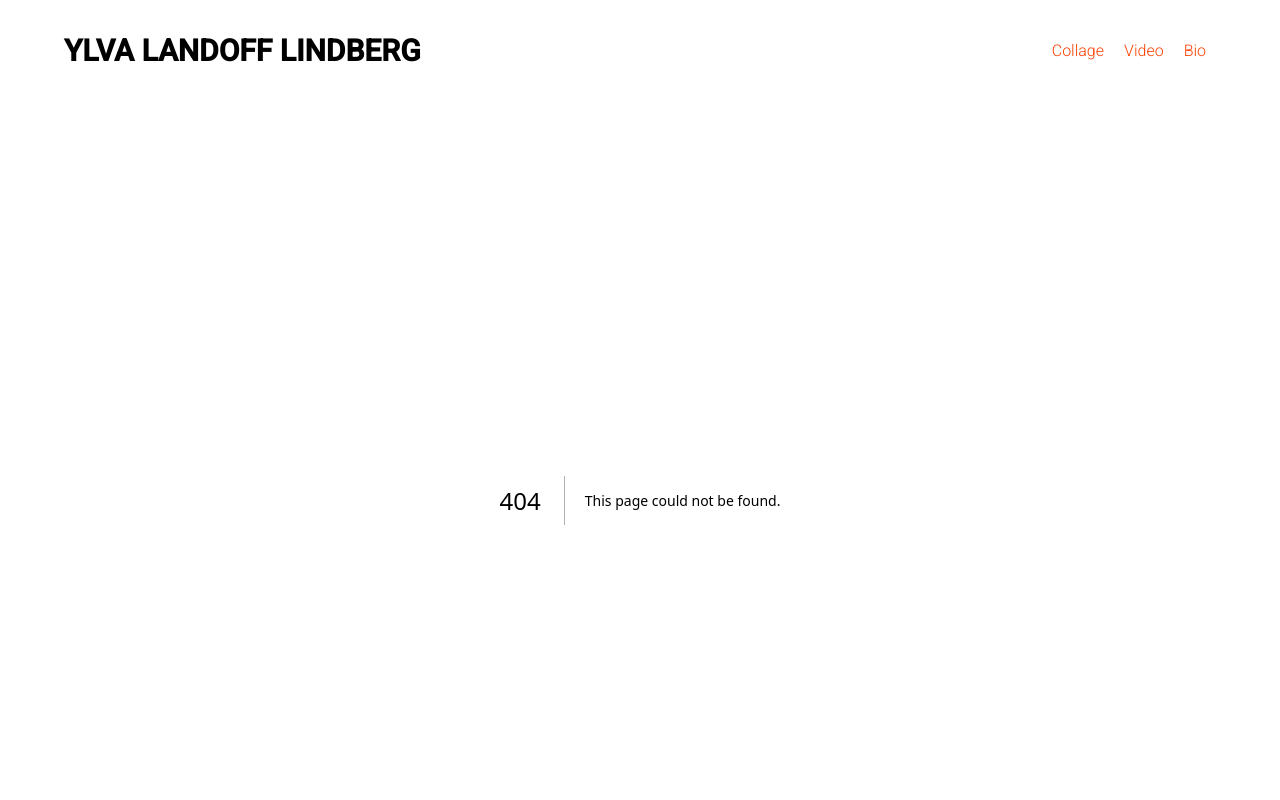
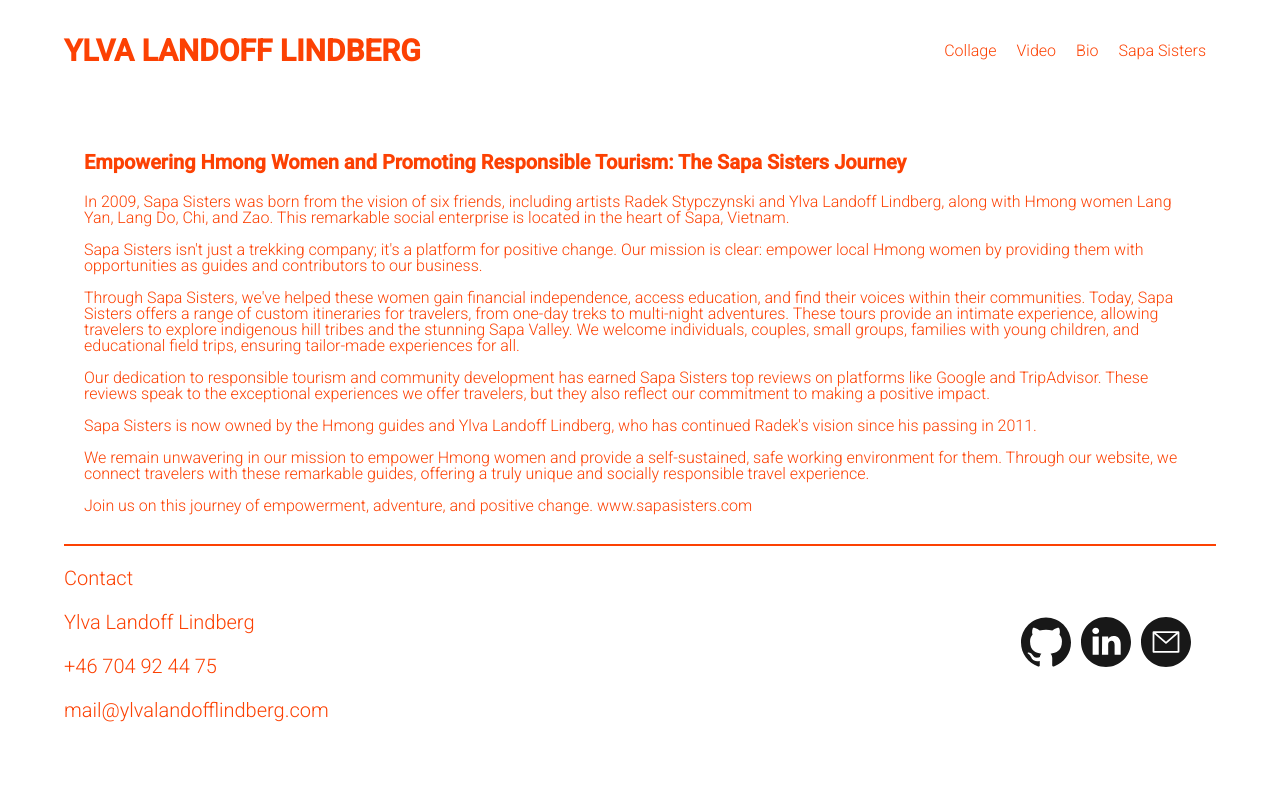
Before and after one commit to sssylvasss/ylva-homepage-next, a Next.js app: page /sapasisters in a window 1280 px wide. Before the commit this address had no page. Shown: the top 800 px of the page. Built offline with nearby package versions, Linux system fonts and the light colour scheme.

Commit message:
clean up

```diff
--- a/src/components/Layout.js
+++ b/src/components/Layout.js
@@ -1,20 +1,8 @@
-import React from 'react';
-import { any } from 'prop-types';
-import { NavBar } from './header/NavBar';
-import { Footer } from './footer/Footer';
-import styled from 'styled-components';
-
-const Main = styled.div`
-	width: 90%;
-	max-width: 2000px;
-	display: flex;
-	justify-content: center;
-	align-items: center;
-	flex-direction: column;
-	margin: 0 auto;
-	@media (min-width: 820px) {
-	}
-`;
+import React from "react";
+import { any } from "prop-types";
+import { NavBar } from "./header/NavBar";
+import { Footer } from "./footer/Footer";
+import { Main } from "@/styles/globalStyledComponents";
 
 export default function Layout({ children }) {
   return (
--- a/src/components/header/RightNavBar.js
+++ b/src/components/header/RightNavBar.js
@@ -14,9 +14,9 @@
       <Link href={"/cv"} passHref>
         <li onClick={() => props.setOpen(false)}>Bio</li>
       </Link>
-      {/* <Link href={'/sapasisters'} passHref>
-				<li onClick={() => props.setOpen(false)}>SAPA</li>
-			</Link> */}
+      <Link href={"/sapasisters"} passHref>
+        <li onClick={() => props.setOpen(false)}>Sapa Sisters</li>
+      </Link>
     </Ul>
   );
 };
--- /dev/null
+++ b/src/pages/sapasisters.js
@@ -0,0 +1,63 @@
+import { TextP, TitleH1, MainWrapper } from "../styles/globalStyledComponents";
+
+export const Sapasisters = () => {
+  return (
+    <MainWrapper>
+      <TitleH1>
+        Empowering Hmong Women and Promoting Responsible Tourism: The Sapa
+        Sisters Journey{" "}
+      </TitleH1>
+      <TextP>
+        In 2009, Sapa Sisters was born from the vision of six friends, including
+        artists Radek Stypczynski and Ylva Landoff Lindberg, along with Hmong
+        women Lang Yan, Lang Do, Chi, and Zao. This remarkable social enterprise
+        is located in the heart of Sapa, Vietnam.
+      </TextP>
+      <TextP>
+        Sapa Sisters isn't just a trekking company; it's a platform for positive
+        change. Our mission is clear: empower local Hmong women by providing
+        them with opportunities as guides and contributors to our business.
+      </TextP>
+      <TextP>
+        Through Sapa Sisters, we've helped these women gain financial
+        independence, access education, and find their voices within their
+        communities. Today, Sapa Sisters offers a range of custom itineraries
+        for travelers, from one-day treks to multi-night adventures. These tours
+        provide an intimate experience, allowing travelers to explore indigenous
+        hill tribes and the stunning Sapa Valley. We welcome individuals,
+        couples, small groups, families with young children, and educational
+        field trips, ensuring tailor-made experiences for all.
+      </TextP>
+      <TextP>
+        Our dedication to responsible tourism and community development has
+        earned Sapa Sisters top reviews on platforms like Google and
+        TripAdvisor. These reviews speak to the exceptional experiences we offer
+        travelers, but they also reflect our commitment to making a positive
+        impact.
+      </TextP>
+      <TextP>
+        Sapa Sisters is now owned by the Hmong guides and Ylva Landoff Lindberg,
+        who has continued Radek's vision since his passing in 2011.
+      </TextP>
+      <TextP>
+        We remain unwavering in our mission to empower Hmong women and provide a
+        self-sustained, safe working environment for them. Through our website,
+        we connect travelers with these remarkable guides, offering a truly
+        unique and socially responsible travel experience.
+      </TextP>
+      <TextP>
+        Join us on this journey of empowerment, adventure, and positive change.{" "}
+        <a
+          target='_blank'
+          rel='noopener noreferrer'
+          tabIndex='2'
+          href='https://www.sapasisters.com'
+        >
+          www.sapasisters.com
+        </a>
+      </TextP>
+    </MainWrapper>
+  );
+};
+
+export default Sapasisters;
--- /dev/null
+++ b/src/styles/globalStyledComponents.js
@@ -0,0 +1,41 @@
+import styled from "styled-components";
+
+export const Main = styled.div`
+  width: 90%;
+  max-width: 2000px;
+  display: flex;
+  justify-content: center;
+  align-items: center;
+  flex-direction: column;
+  margin: 0 auto;
+  @media (min-width: 820px) {
+  }
+`;
+
+export const MainWrapper = styled.div`
+  margin: 20px;
+`;
+
+export const TextP = styled.p`
+  white-space: pre-wrap;
+  line-height: 1;
+  text-align: left;
+`;
+export const TitleH2 = styled.h2`
+  font-weight: 800;
+  font-size: 20px;
+  text-align: left;
+  margin: 50px 0 20px 0;
+`;
+export const TitleH1 = styled.h1`
+  font-weight: 800;
+  font-size: 20px;
+  text-align: left;
+  margin: 50px 0 20px 0;
+`;
+
+export const HeaderH2 = styled.h2`
+  font-size: 16px;
+  font-weight: 600;
+  margin-top: 30px;
+`;
```
Also changed, not shown: src/components/StyleCv.js (deleted, +0 -22 lines), src/components/art/StylingArt.js (+8 -21 lines), src/pages/cv.js (+21 -21 lines), src/pages/video.js (+11 -13 lines). Lines whose indentation alone changed are shown as unchanged.
